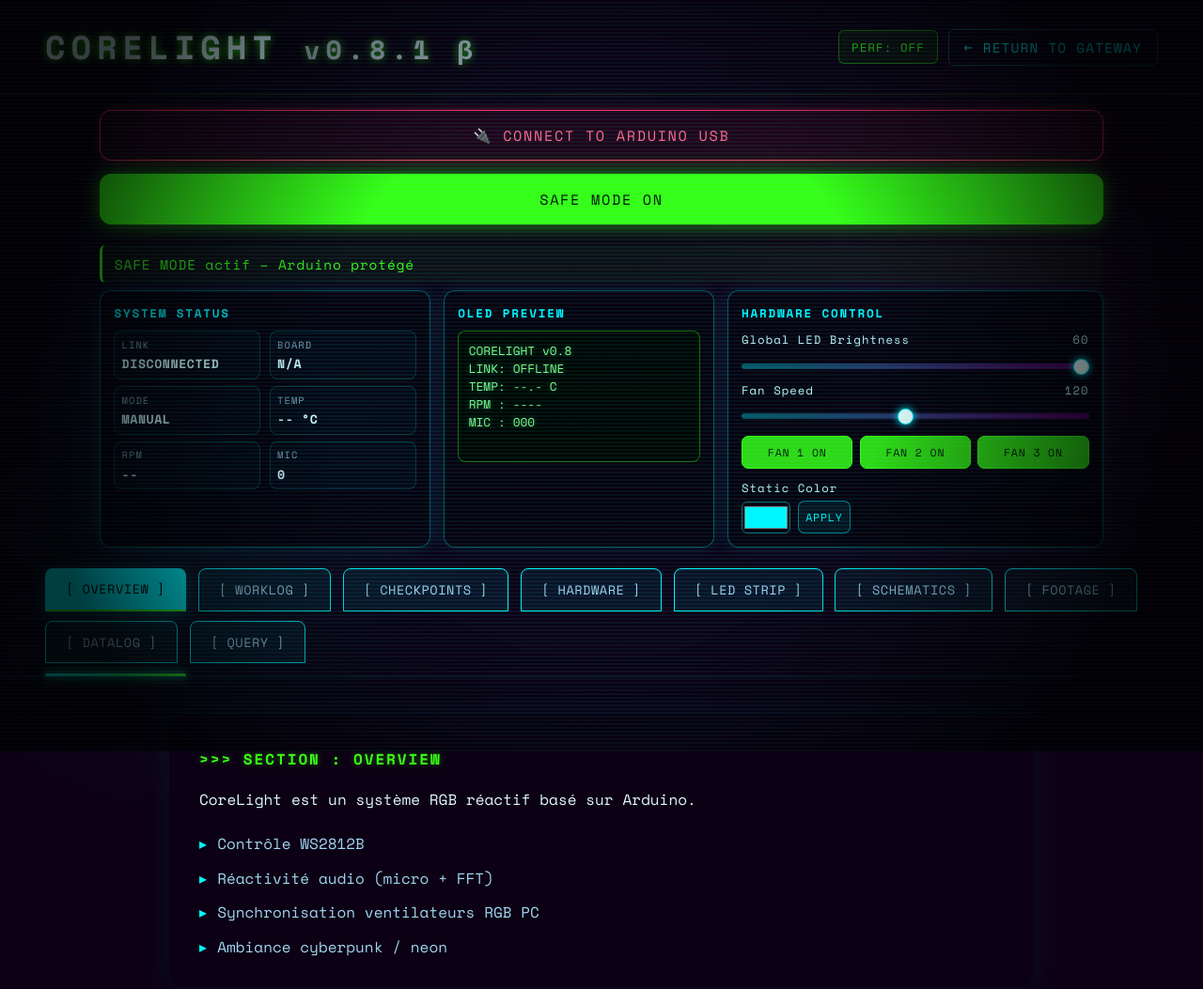
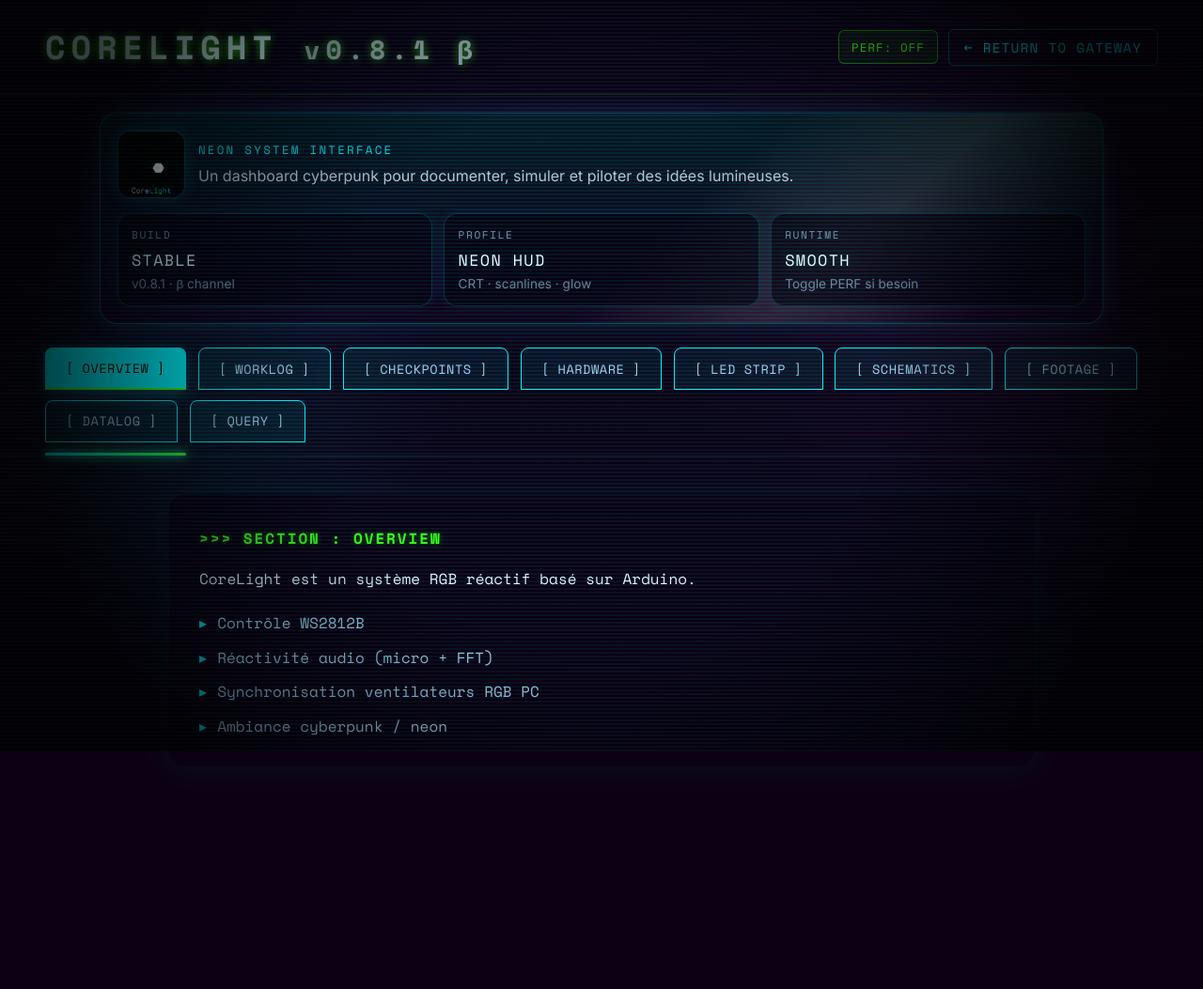
Before and after one commit to corelight396-spec/--corelight, a plain HTML site: page dashboard.html in a window 1280 px wide. Shown: the whole page at 94% size. After the commit the page ends 898 px from the top, so only its background shows below. Drawn offline with nearby package versions, Linux system fonts and the light colour scheme.

Commit message:
Revamp dashboard layout with new HUD design; enhance index page accessibility and update styles for improved user experience

```diff
--- a/dashboard.html
+++ b/dashboard.html
@@ -27,60 +27,33 @@
         </div>
     </header>
 
-    <section class="serial-hub" aria-label="Arduino hardware control hub">
-        <button id="serial-connect-btn" class="serial-connect-btn disconnected" type="button" aria-live="polite">
-            🔌 CONNECT TO ARDUINO USB
-        </button>
-        <button id="safe-mode-toggle" class="serial-connect-btn connected" type="button" aria-pressed="true">
-            SAFE MODE ON
-        </button>
-        <p id="safe-mode-notice" class="checkpoint ok" role="status">SAFE MODE actif – Arduino protégé</p>
+    <section class="hud-mast" aria-label="CoreLight HUD">
+        <div class="hud-mast-inner">
+            <div class="hud-brand">
+                <img class="hud-logo" src="./logo.png" alt="Logo CoreLight" width="72" height="72" loading="eager">
+                <div class="hud-brand-text">
+                    <p class="hud-eyebrow">NEON SYSTEM INTERFACE</p>
+                    <p class="hud-tagline">Un dashboard cyberpunk pour documenter, simuler et piloter des idées lumineuses.</p>
+                </div>
+            </div>
 
-        <div class="system-grid">
-            <article class="system-panel status-panel">
-                <h2 class="system-title">SYSTEM STATUS</h2>
-                <div class="status-kpis">
-                    <p><span>LINK</span><strong id="status-link">DISCONNECTED</strong></p>
-                    <p><span>BOARD</span><strong id="status-board">N/A</strong></p>
-                    <p><span>MODE</span><strong id="status-mode">MANUAL</strong></p>
-                    <p><span>TEMP</span><strong id="status-temp">-- °C</strong></p>
-                    <p><span>RPM</span><strong id="status-rpm">--</strong></p>
-                    <p><span>MIC</span><strong id="status-mic">0</strong></p>
-                </div>
-            </article>
-
-            <article class="system-panel oled-panel">
-                <h2 class="system-title">OLED PREVIEW</h2>
-                <pre id="oled-screen" class="oled-screen">CORELIGHT v0.8
-LINK: OFFLINE
-TEMP: --.- C
-RPM : ----
-MIC : 000</pre>
-            </article>
-
-            <article class="system-panel control-panel">
-                <h2 class="system-title">HARDWARE CONTROL</h2>
-
-                <label class="ctrl-label" for="brightness-slider">Global LED Brightness <span id="brightness-value">180</span></label>
-                <input id="brightness-slider" class="neon-range" type="range" min="0" max="255" value="180">
-
-                <label class="ctrl-label" for="fan-speed-slider">Fan Speed <span id="fan-speed-value">120</span></label>
-                <input id="fan-speed-slider" class="neon-range" type="range" min="0" max="255" value="120">
-
-                <div class="fan-switches" role="group" aria-label="Fan channels">
-                    <button class="fan-toggle active" data-fan-id="1" type="button">FAN 1 ON</button>
-                    <button class="fan-toggle active" data-fan-id="2" type="button">FAN 2 ON</button>
-                    <button class="fan-toggle active" data-fan-id="3" type="button">FAN 3 ON</button>
-                </div>
-
-                <div class="static-color-row">
-                    <label class="ctrl-label" for="static-color-input">Static Color</label>
-                    <div class="color-actions">
-                        <input id="static-color-input" type="color" value="#00f6ff" aria-label="Choisir une couleur statique LED">
-                        <button id="apply-static-color" class="mini-neon-btn" type="button">APPLY</button>
-                    </div>
-                </div>
-            </article>
+            <div class="hud-kpis" role="list" aria-label="HUD metrics">
+                <article class="hud-kpi" role="listitem" aria-label="Build status">
+                    <p class="hud-kpi-label">BUILD</p>
+                    <p class="hud-kpi-value">STABLE</p>
+                    <p class="hud-kpi-sub">v0.8.1 · β channel</p>
+                </article>
+                <article class="hud-kpi" role="listitem" aria-label="Design profile">
+                    <p class="hud-kpi-label">PROFILE</p>
+                    <p class="hud-kpi-value">NEON HUD</p>
+                    <p class="hud-kpi-sub">CRT · scanlines · glow</p>
+                </article>
+                <article class="hud-kpi" role="listitem" aria-label="Runtime mode">
+                    <p class="hud-kpi-label">RUNTIME</p>
+                    <p class="hud-kpi-value">SMOOTH</p>
+                    <p class="hud-kpi-sub">Toggle PERF si besoin</p>
+                </article>
+            </div>
         </div>
     </section>
 
--- a/style.css
+++ b/style.css
@@ -974,6 +974,126 @@ body {
 }
 
 /* ═══════════════════════════════════════════════
+   Dashboard – HUD mast (design-only / no hardware)
+   ═══════════════════════════════════════════════ */
+.hud-mast {
+    max-width: 1100px;
+    margin: 1.2rem auto 0.6rem;
+    padding: 0 1rem;
+    position: relative;
+    z-index: 2;
+}
+
+.hud-mast-inner {
+    border-radius: 18px;
+    padding: 1.1rem 1.1rem;
+    background:
+        linear-gradient(180deg, rgba(0, 246, 255, 0.10), rgba(214, 0, 249, 0.06)),
+        rgba(5, 0, 10, 0.72);
+    border: 1px solid rgba(0, 246, 255, 0.28);
+    box-shadow:
+        0 0 28px rgba(0, 246, 255, 0.14),
+        0 0 55px rgba(214, 0, 249, 0.06);
+    overflow: hidden;
+    position: relative;
+}
+
+.hud-mast-inner::before {
+    content: "";
+    position: absolute;
+    inset: -140% auto auto -30%;
+    width: 65%;
+    height: 340%;
+    background: linear-gradient(120deg, transparent 35%, rgba(255, 255, 255, 0.12) 50%, transparent 65%);
+    transform: rotate(18deg);
+    animation: hud-sweep 7.2s linear infinite;
+    pointer-events: none;
+}
+
+@keyframes hud-sweep {
+    0% { transform: translateX(-140%) rotate(18deg); }
+    100% { transform: translateX(240%) rotate(18deg); }
+}
+
+.hud-brand {
+    display: flex;
+    align-items: center;
+    gap: 0.9rem;
+    justify-content: space-between;
+    flex-wrap: wrap;
+}
+
+.hud-logo {
+    width: 72px;
+    height: 72px;
+    border-radius: 14px;
+    background: rgba(0, 0, 0, 0.22);
+    border: 1px solid rgba(0, 246, 255, 0.22);
+    box-shadow: 0 0 16px rgba(0, 246, 255, 0.18);
+}
+
+.hud-brand-text {
+    flex: 1;
+    min-width: 240px;
+}
+
+.hud-eyebrow {
+    color: var(--neon-cyan);
+    font-size: 0.78rem;
+    letter-spacing: 0.18em;
+    text-transform: uppercase;
+    opacity: 0.95;
+}
+
+.hud-tagline {
+    margin-top: 0.35rem;
+    font-family: 'Inter', sans-serif;
+    color: rgba(224, 247, 255, 0.80);
+    line-height: 1.55;
+    max-width: 64ch;
+}
+
+.hud-kpis {
+    display: grid;
+    grid-template-columns: repeat(3, minmax(0, 1fr));
+    gap: 0.75rem;
+    margin-top: 1rem;
+}
+
+.hud-kpi {
+    border-radius: 14px;
+    padding: 0.85rem 0.9rem;
+    background: rgba(8, 0, 14, 0.62);
+    border: 1px solid rgba(0, 246, 255, 0.18);
+    box-shadow: 0 0 16px rgba(0, 246, 255, 0.08);
+    backdrop-filter: blur(6px);
+    -webkit-backdrop-filter: blur(6px);
+}
+
+.hud-kpi-label {
+    color: rgba(160, 212, 240, 0.70);
+    font-size: 0.7rem;
+    letter-spacing: 0.14em;
+    text-transform: uppercase;
+}
+
+.hud-kpi-value {
+    margin-top: 0.35rem;
+    font-size: 1.05rem;
+    letter-spacing: 0.08em;
+    color: #eaffff;
+    text-shadow: 0 0 12px rgba(0, 246, 255, 0.22);
+}
+
+.hud-kpi-sub {
+    margin-top: 0.25rem;
+    font-family: 'Inter', sans-serif;
+    color: rgba(160, 212, 240, 0.62);
+    font-size: 0.85rem;
+    line-height: 1.35;
+}
+
+/* ═══════════════════════════════════════════════
    Dashboard – Tab Navigation
    ═══════════════════════════════════════════════ */
 .terminal-nav {
@@ -1333,6 +1453,7 @@ select:focus {
     .progress-bar { animation: none; }
     .footage-shell::before { animation: none; }
     .hardware-card::before { animation: none; }
+    .hud-mast-inner::before { animation: none; display: none; }
     .neon-button { transition: none; }
     .button-glitch-layer { display: none; }
 }
@@ -1413,6 +1534,9 @@ body.perf-lite #led-strip-canvas {
         margin-top: 0.7rem;
         padding: 0 0.7rem;
     }
+    .hud-kpis {
+        grid-template-columns: 1fr;
+    }
     .system-grid {
         grid-template-columns: 1fr;
     }
```
Also changed, not shown: index.html (+46 -50 lines).
